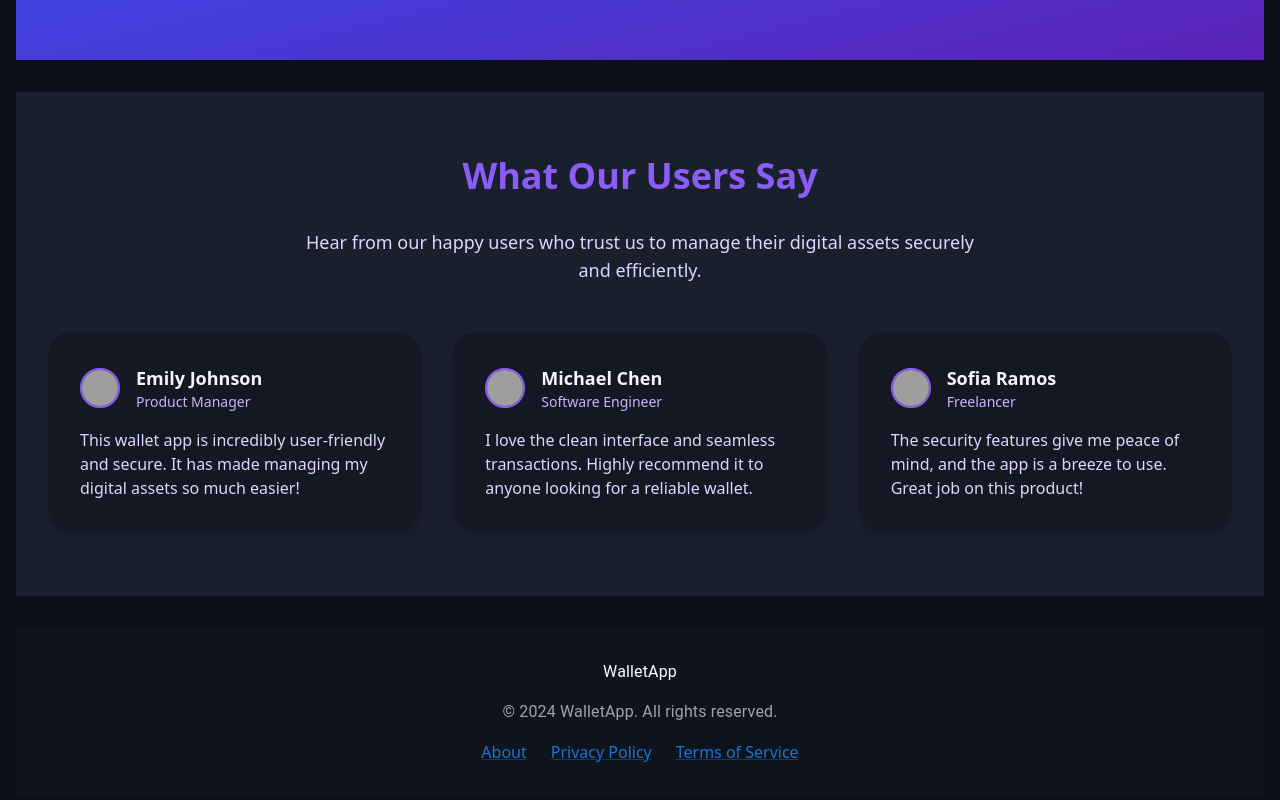
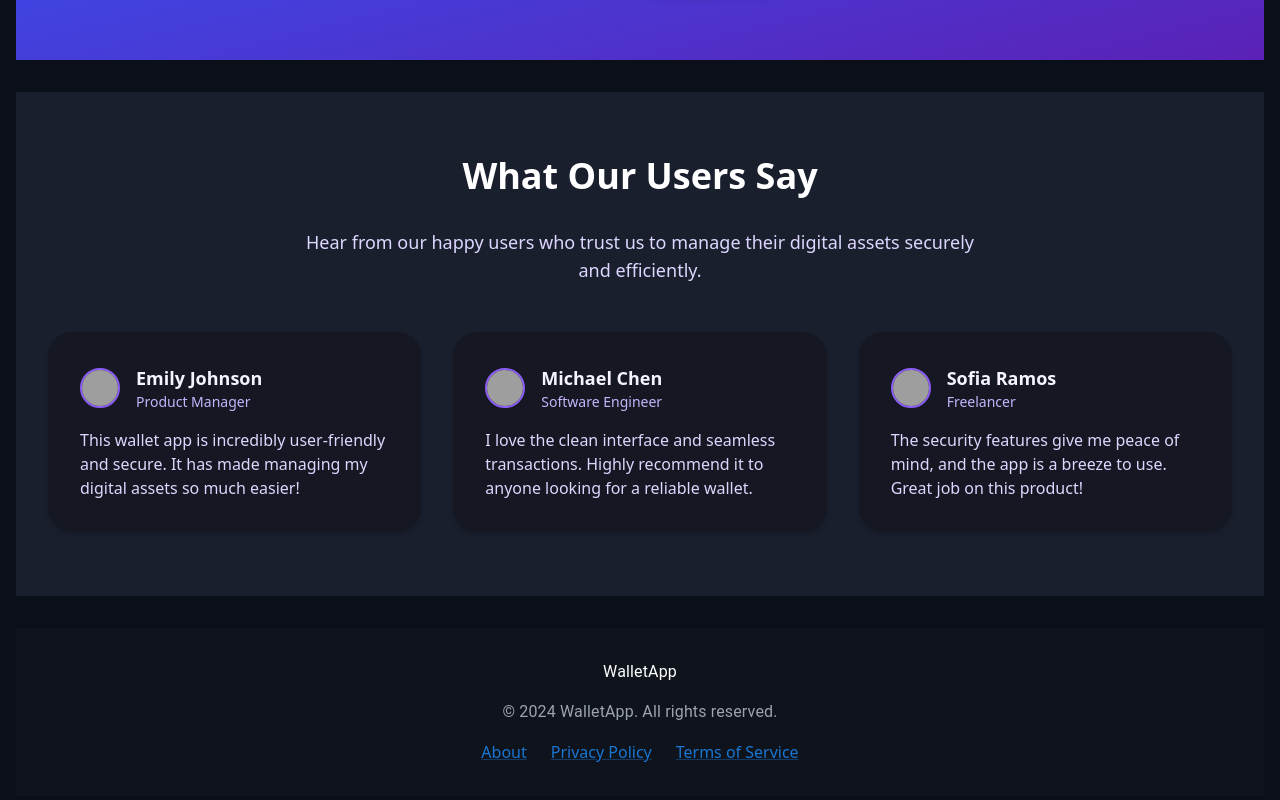
Before and after one commit to ilyasdev3/crypto-wallet-web, a React (Vite) app: page / in a window 1280 px wide. Shown: the part 2048-2848 px from the top of the page. Built offline with nearby package versions, Linux system fonts and the light colour scheme; no server answers; grey boxes are pictures that could not be loaded.

Commit message:
Update design

```diff
--- a/src/components/Testimonials.tsx
+++ b/src/components/Testimonials.tsx
@@ -29,7 +29,7 @@ const Testimonials: React.FC = () => {
   return (
     <section className="bg-dark-50 py-16 px-8">
       <div className="container mx-auto text-center">
-        <h2 className="text-3xl md:text-4xl font-bold text-primary-500 mb-8">
+        <h2 className="text-3xl md:text-4xl font-bold  mb-8">
           What Our Users Say
         </h2>
         <p className="text-lg text-primary-200 mb-12 max-w-2xl mx-auto">
```
